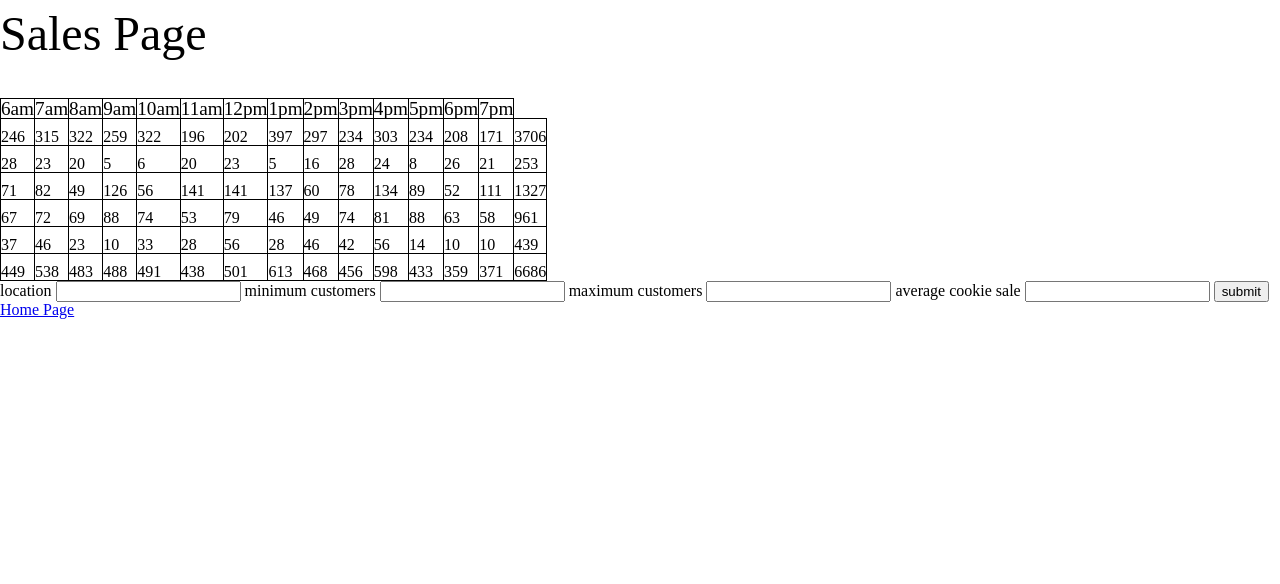
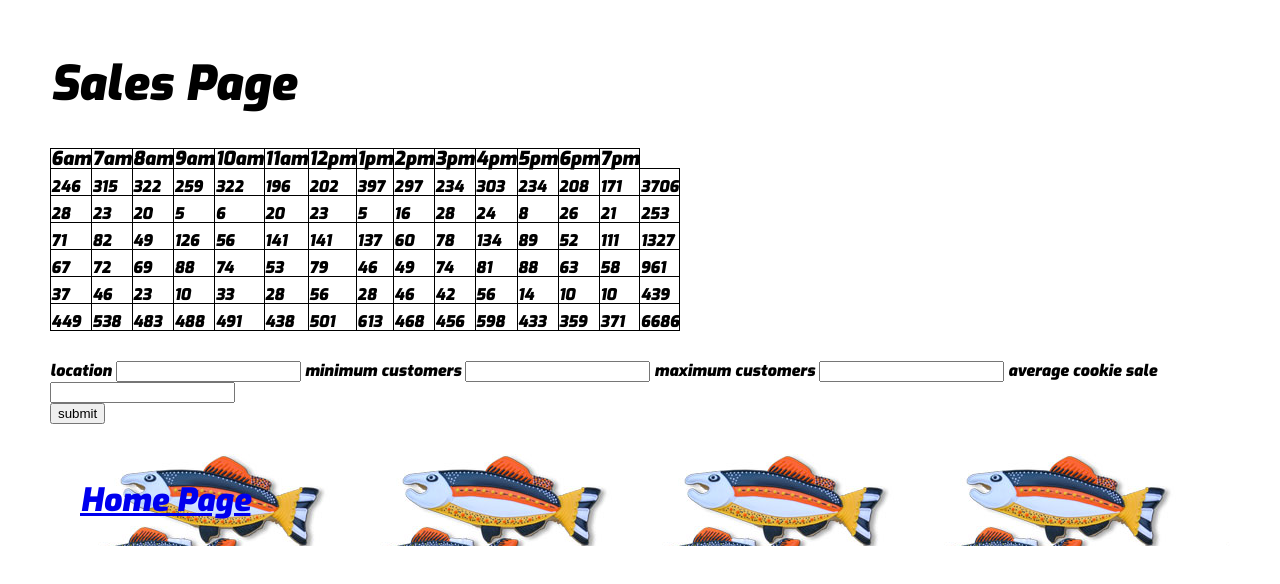
Before and after one commit to LeeThomas13/cookie-stand, a plain HTML site: page sales.html in a window 1280 px wide. Drawn offline with Linux system fonts and the light colour scheme.

Commit message:
made the page a little prettier

```diff
--- a/css/mainpage.css
+++ b/css/mainpage.css
@@ -1,6 +1,7 @@
 h1 {
   display: flex;
   padding: 20px 20px 20px 20px;
+  justify-content: space-between;
 }
 
 html {
--- a/css/salespage.css
+++ b/css/salespage.css
@@ -1,3 +1,8 @@
+html {
+  margin: 50px;
+  font-family: 'Exo', sans-serif;
+}
+
 h1 {
   padding: 10px 0 40px 0;
   font-size: 3em;
@@ -26,3 +31,20 @@ fieldset {
   display: flex;
   display: inline;
 }
+
+form {
+  margin: 30px 30px 30px 0;
+}
+
+a {
+  font-size: 2em;
+}
+
+footer div{
+  padding: 30px 30px 30px 30px;
+  background-image: url('../fishimages/fish.jpg');
+}
+
+.footer-nav {
+  margin: 20px 20px 20px 20px;
+}
--- a/sales.html
+++ b/sales.html
@@ -4,6 +4,7 @@
     <title>Sales Data</title>
     <link rel="stylesheet" href="css/reset.css">
     <link rel="stylesheet" href="css/salespage.css">
+    <link href="https://fonts.googleapis.com/css2?family=Exo:ital,wght@1,900&display=swap" rel="stylesheet">
   </head>
   <body>
     <header>
@@ -34,7 +35,9 @@
       </form>
     </main>
     <footer>
-      <nav id="footer-nav"><a href="index.html">Home Page</a></nav>
+      <div>
+        <nav id="footer-nav"><a href="index.html">Home Page</a></nav>
+      </div>
     </footer>
     <script src="js/salespage.js"></script>
   </body>
```
Also changed, not shown: index.html (+1 -0 lines).
